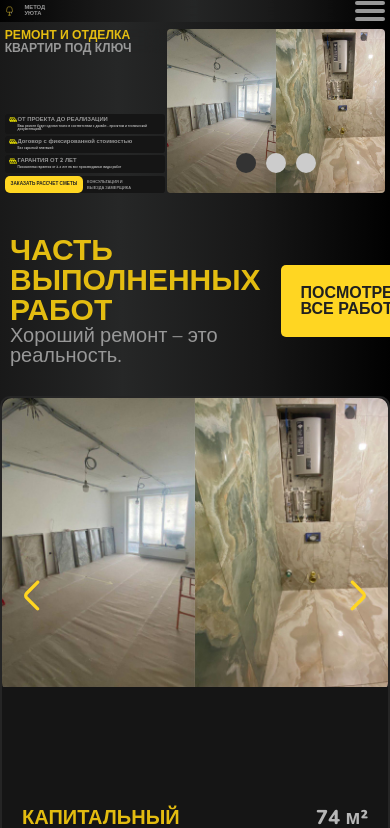
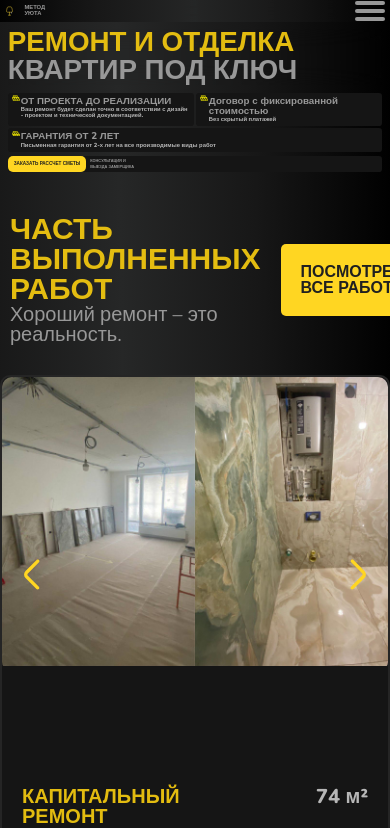
Before and after one commit to ViGrebenik/metoduytaClient, a React (Vite) app: page / in a window 390 px wide. Shown: the top 828 px of the page. Built offline with nearby package versions, Linux system fonts and the light colour scheme; a web font is replaced by a local one.

Commit message:
code rewies

```diff
--- a/src/components/wrappers/banner/HomeBanner.jsx
+++ b/src/components/wrappers/banner/HomeBanner.jsx
@@ -1,8 +1,10 @@
+import { useMediaQuery } from 'react-responsive'
 import SliderBanner from '../../slider/SliderBanner'
 import Button from '../../ui/button/Button'
 import styles from './HomeBanner.module.scss'
 
 const HomeBanner = () => {
+	const isMobile = useMediaQuery({ maxWidth: 1024 })
 	return (
 		<div className={styles.homeBanner}>
 			<div className={styles.bannerContainer}>
@@ -64,6 +66,7 @@ const HomeBanner = () => {
 							</div>
 						</div>
 					</div>
+					{!isMobile && (
 						<SliderBanner
 							slides={[
 								'/static/archive/item01.jpg',
@@ -71,6 +74,7 @@ const HomeBanner = () => {
 								'/static/archive/item03.jpg'
 							]}
 						/>
+					)}
 				</div>
 			</div>
 		</div>
--- a/src/components/wrappers/banner/HomeBanner.module.scss
+++ b/src/components/wrappers/banner/HomeBanner.module.scss
@@ -94,8 +94,78 @@
 	}
 }
 
+@media only screen and (min-width: 768px) and (max-width: 1023px) {
+	.homeBanner {
+		padding: 3vw 0vw;
+	}
+	.bannerInfo {
+		display: flex;
+		flex-direction: column;
+		gap: 0.5vw;
+	}
+	.infoTitle {
+		display: flex;
+		flex-direction: row;
+		flex-wrap: wrap;
+		h1 {
+			font-size: 7.125vw;
+			margin-bottom: 2vw;
+		}
+	}
+	.bannerAdvantages {
+		flex-direction: row;
+		flex-wrap: wrap;
+		.advantageItem {
+			flex: 1 0 33%;
+		}
+	}
+
+	.advantageDescriptionMain {
+		font-size: 2.5vw;
+	}
+	.advantageDescription {
+		font-size: 1.5vw;
+	}
+}
+
 @media only screen and (max-width: 767px) {
 	.bannerContainer {
-		margin: 0 1.2vw;
+		margin: 0 2vw;
+	}
+	.bannerInfo {
+		display: flex;
+		flex-direction: column;
+		gap: 0.5vw;
+		h1 {
+			font-size: 7.125vw;
+		}
+	}
+	.bannerInfo {
+		display: flex;
+		flex-direction: column;
+		gap: 0.5vw;
+	}
+	.infoTitle {
+		display: flex;
+		flex-direction: row;
+		flex-wrap: wrap;
+		h1 {
+			font-size: 7.125vw;
+			margin-bottom: 2vw;
+		}
+	}
+	.bannerAdvantages {
+		flex-direction: row;
+		flex-wrap: wrap;
+		.advantageItem {
+			flex: 1 0 45%;
+		}
+	}
+
+	.advantageDescriptionMain {
+		font-size: 2.5vw;
+	}
+	.advantageDescription {
+		font-size: 1.5vw;
 	}
 }
```
Lines whose indentation alone changed are shown as unchanged.
